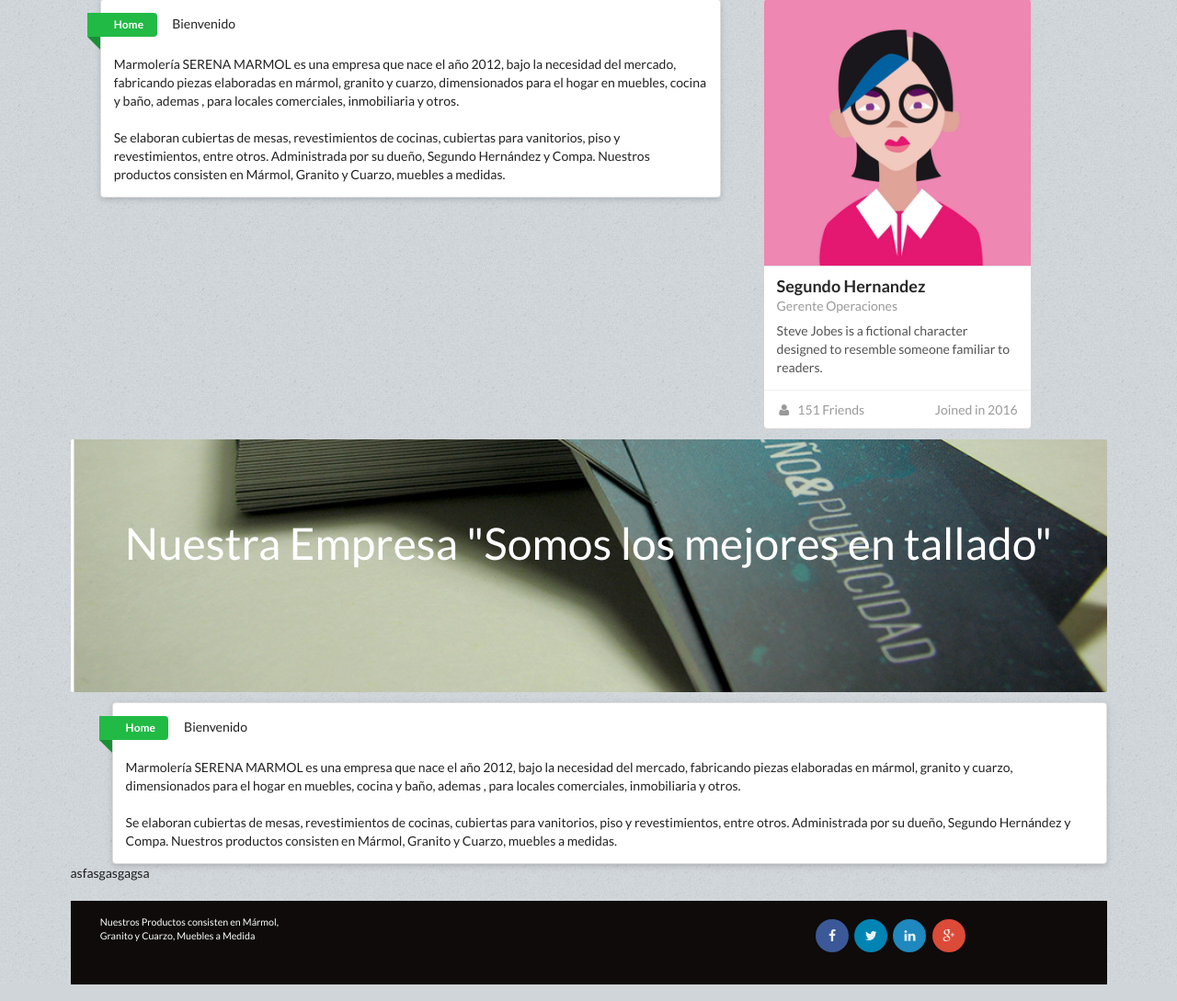
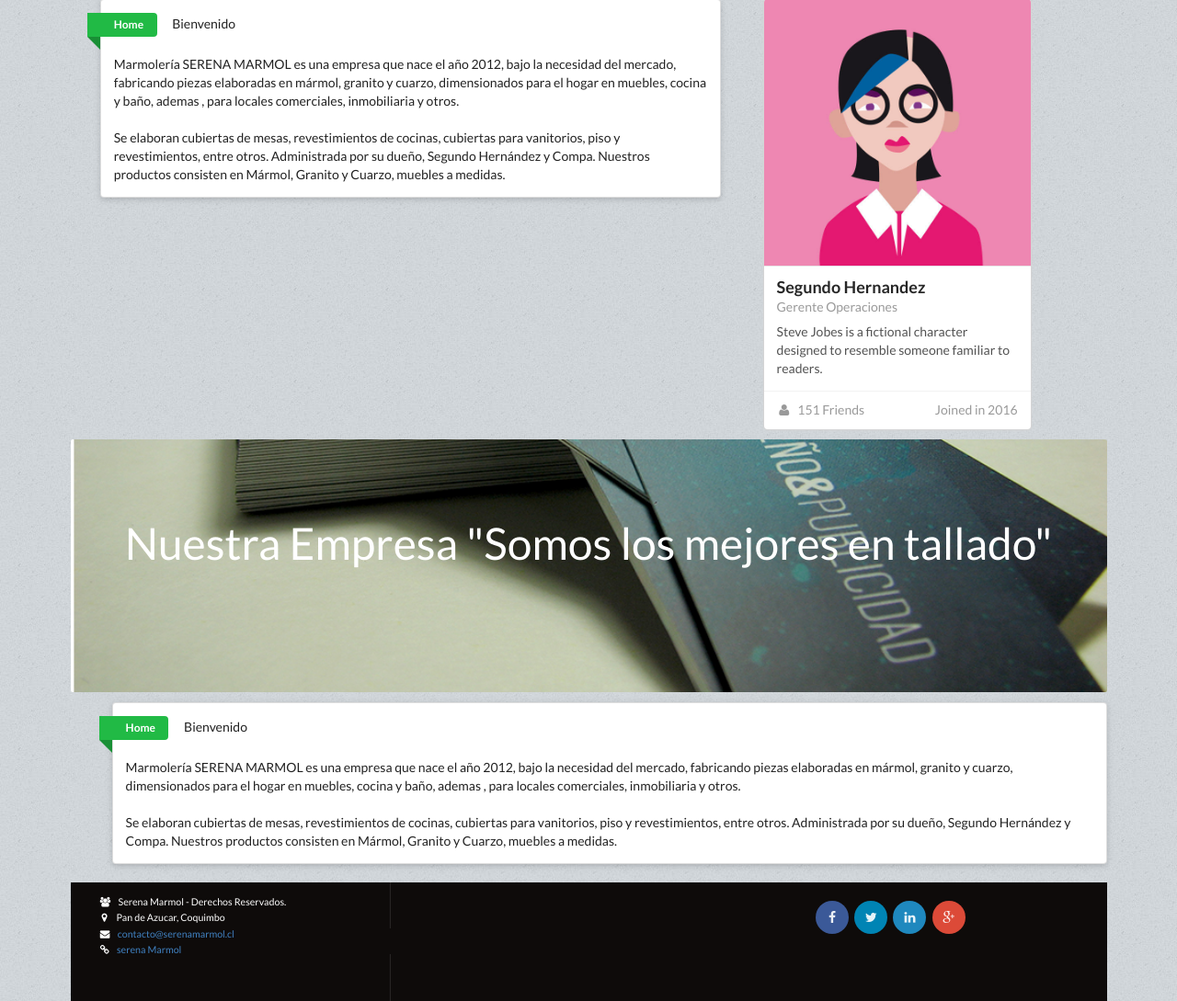
Before and after one commit to osmansmith/marmol, a PHP site: page /marmol/index.php in a window 1280 px wide. Shown: the part 885-1974 px from the top of the page at 92% size. Run offline with PHP 8.4, Linux system fonts and the light colour scheme.

Commit message:
Footer
Cambie contactos de servicios

```diff
--- a/footer.php
+++ b/footer.php
@@ -1,9 +1,35 @@
- asfasgasgagsa
+
      <footer style="background:#0e0b0a; margin-top:3%;">
         <div class="ui stackable two column grid">
         <div style=" color:white; font-size:8pt; min-height: 70px; padding:15px 0 4% 4%;" class="ten wide column">
            <!--Texto Izquierdo del footer-->
-           <p>Nuestros Productos consisten en Mármol,<br>Granito y Cuarzo, Muebles a Medida</p>
+           <div class="ui list">
+              <div class="item">
+                <i class="users icon"></i>
+                <div class="content">
+                  Serena Marmol - Derechos Reservados.
+                </div>
+              </div>
+              <div class="item">
+                <i class="marker icon"></i>
+                <div class="content">
+                  Pan de Azucar, Coquimbo
+                </div>
+              </div>
+              <div class="item">
+                <i class="mail icon"></i>
+                <div class="content">
+                  <a href="mailto:jack@semantic-ui.com">contacto@serenamarmol.cl</a>
+                </div>
+              </div>
+              <div class="item">
+                <i class="linkify icon"></i>
+                <div class="content">
+                  <a href="http://www.serenamarmol.cl">serena Marmol</a>
+                </div>
+              </div>
+              <div class="ui vertical divider" style="heigth: 10px;"></div>
+            </div>
             </div>
         <div style=" min-height: 70px; padding:20px; text-align: right;" class="four wide column">
            <!--Contenido Derecho del footer-->
@@ -32,8 +58,8 @@
 var url = "http://localhost/marmol/";
 $('.ui.dropdown').dropdown();
 // en el segundo parametro de la funcion setInterval se puede setear el tiempo de las imagenes giratorias de los jefes(esta en milisegundos)
-    // seteado en 4 seg = 4000
-var tiempo = setInterval(jefes, 4000);
+    // seteado en 5 seg = 5000
+var tiempo = setInterval(jefes, 5000);
 function jefes()
     {
      $('.shape').shape('flip left');
@@ -52,10 +78,6 @@ var URLactual = window.location;
       $("#"+pag[i]+"").removeClass('active');
 }
     }
-
-
 </script>
-
-
 </body>
 </html>
```
